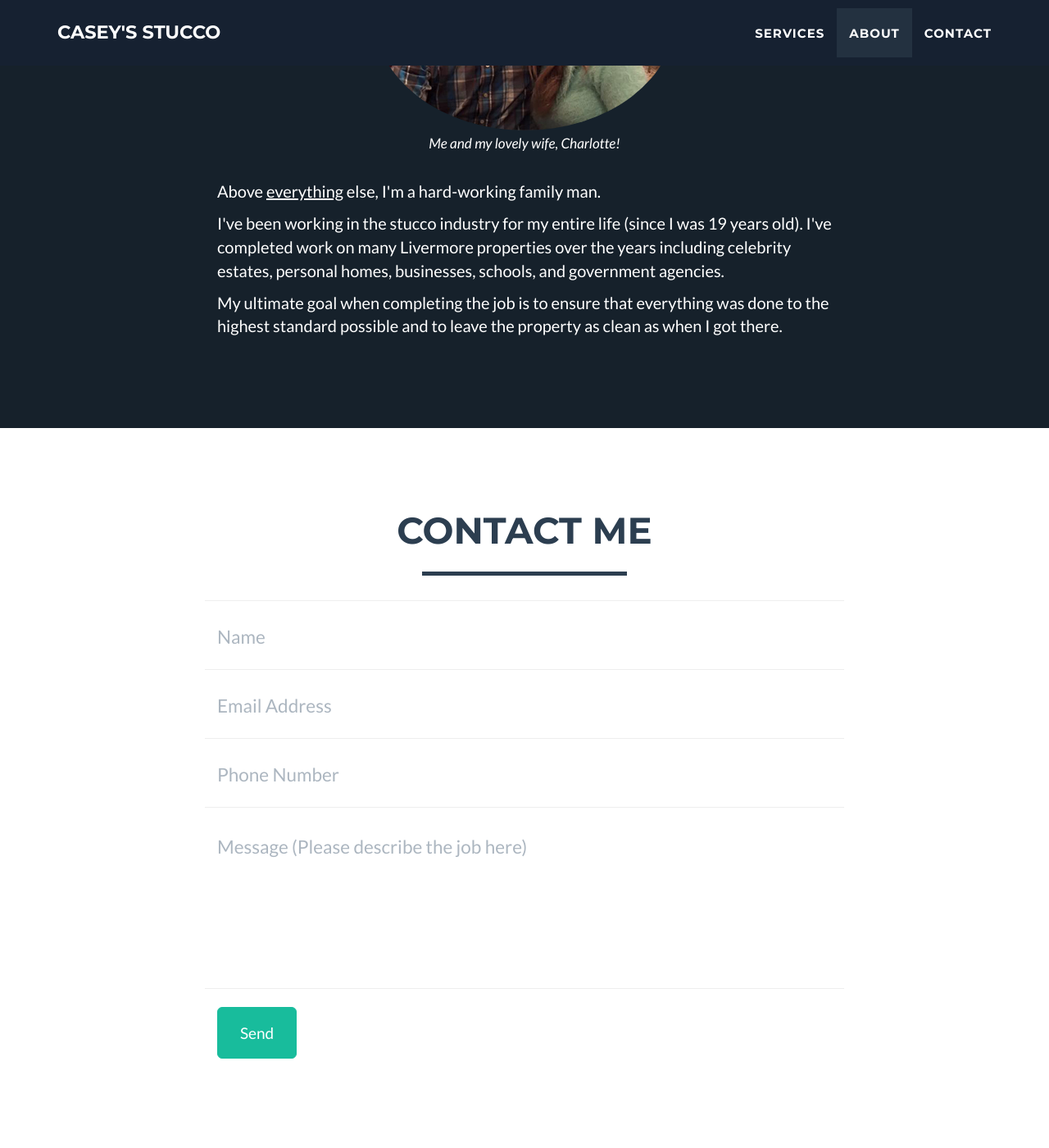
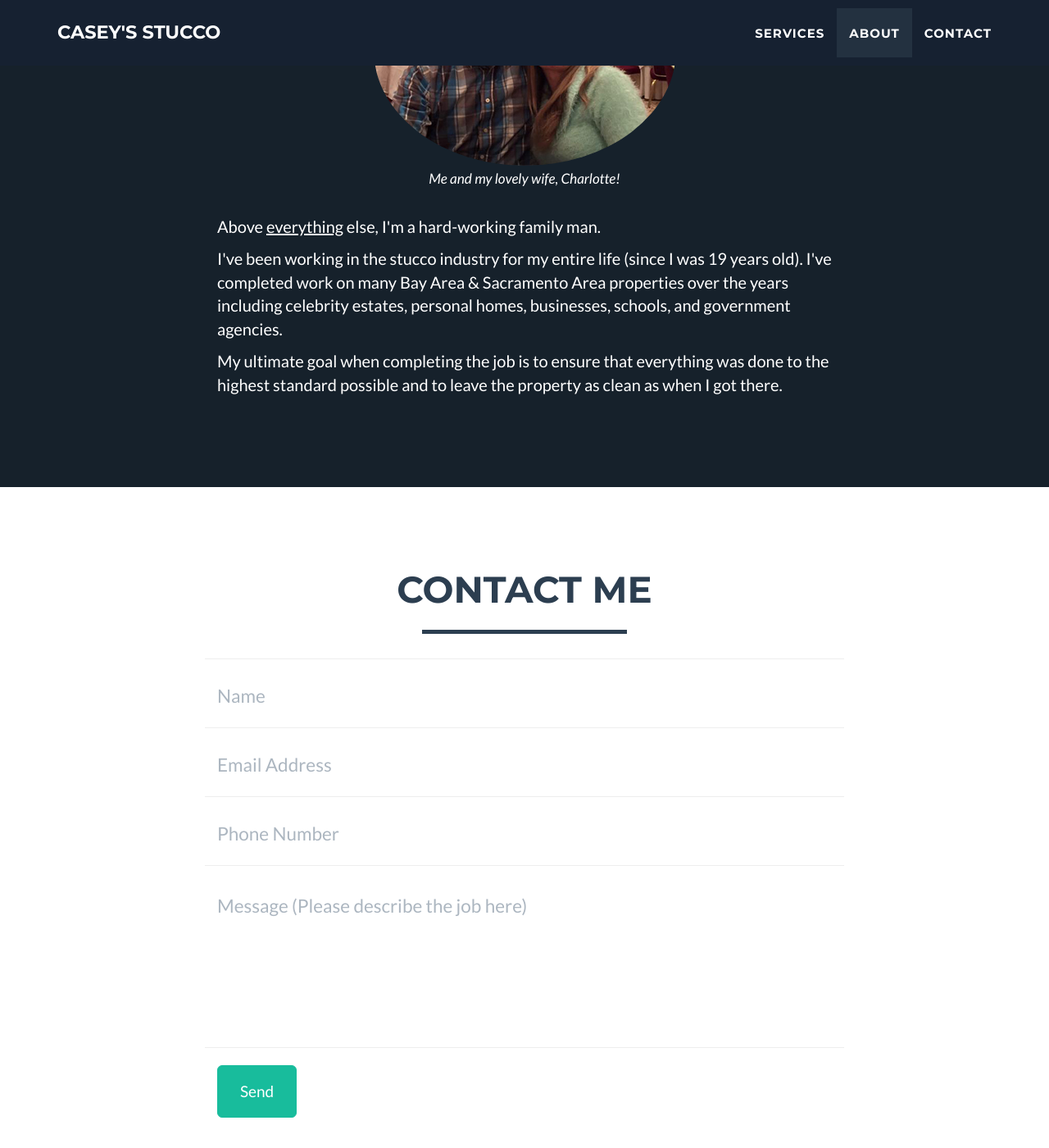
Before and after one commit to gabenunez/stucco, a Jekyll site: the page built from index.html, in a window 1280 px wide and 1400 px high, scrolled down 1890 px. Shown: the whole window at 82% size. Built offline with Jekyll 4.4.1, drawn with Linux system fonts in a browser that asks for light colours; some of the changed text lies outside the part shown.

Commit message:
Updated homepage and add livermore specific page

```diff
--- a/index.html
+++ b/index.html
@@ -1,4 +1,5 @@
 ---
 layout: default
-title: Local Livermore, CA Stucco Repair Expert
+title: Local Bay Area & Sacramento Area, CA Stucco Repair Expert
+city: Bay Area & Sacramento Area
 ---
--- /dev/null
+++ b/livermore.html
@@ -0,0 +1,5 @@
+---
+layout: default
+title: Local Livermore, CA Stucco Repair Expert
+city: Livermore
+---
```
